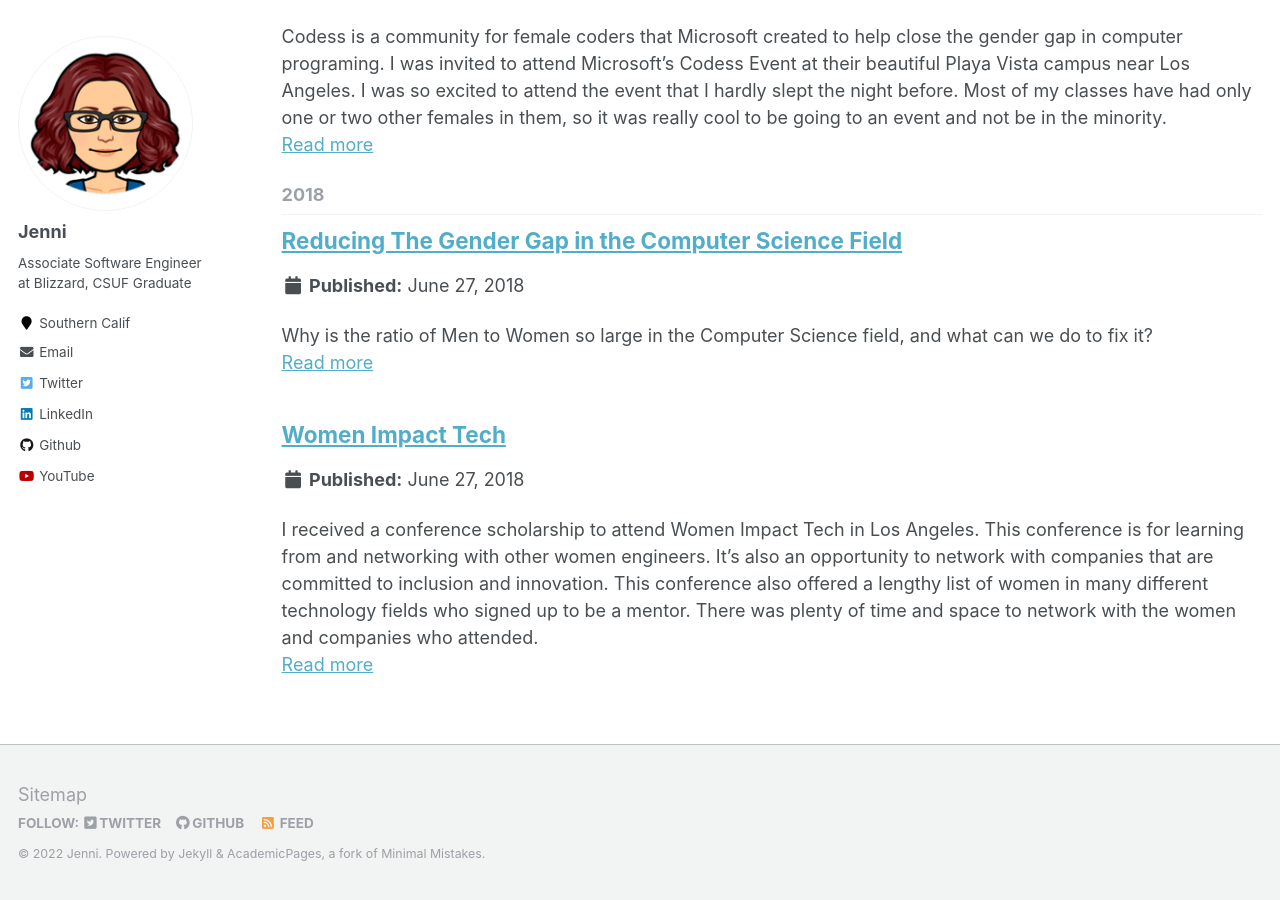
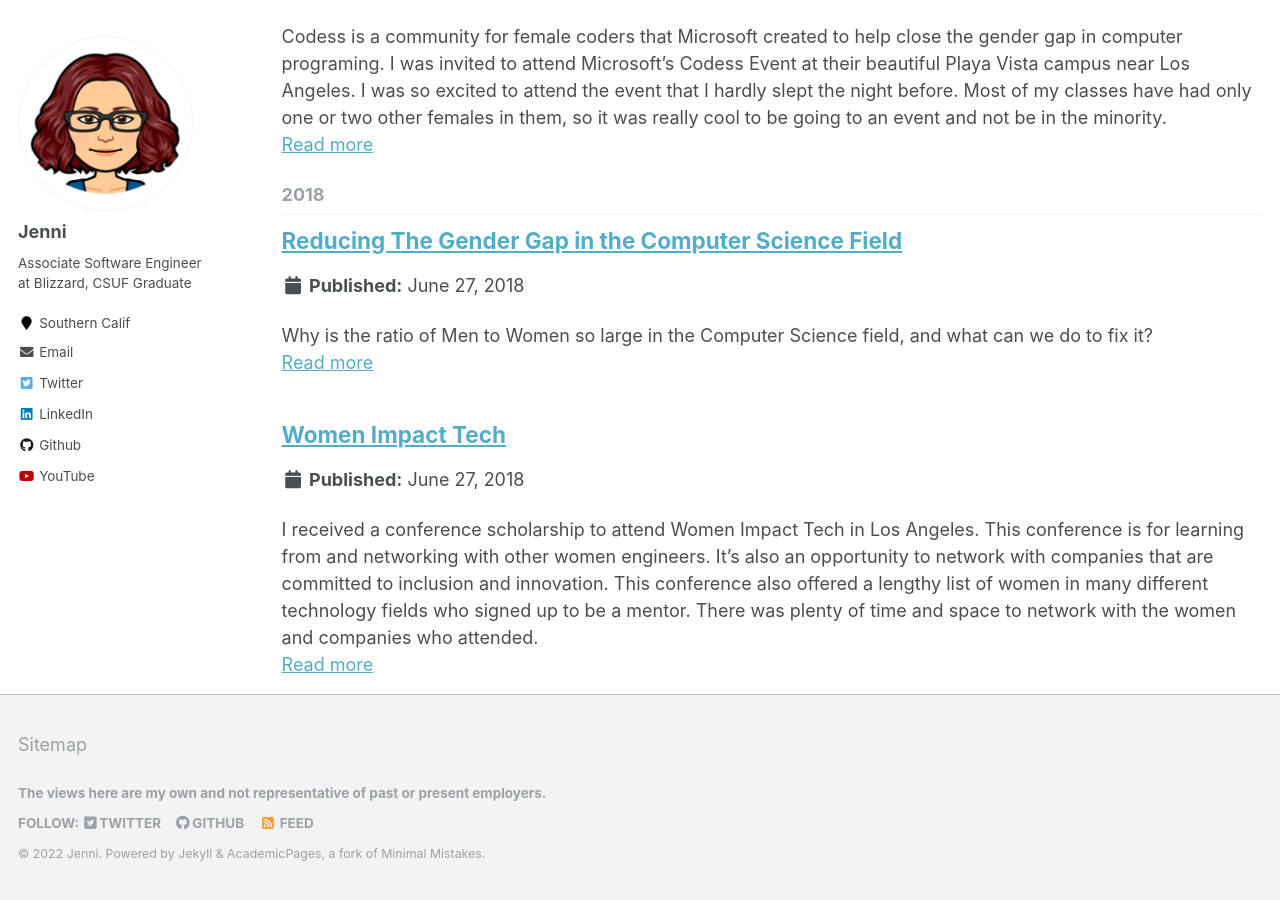
Before and after one commit to JenniTheDev/jennithedev.github.io, a Jekyll site: the page built from _pages/main.html, in a window 1280 px wide and 900 px high, scrolled down 4560 px. Built offline with Jekyll 4.4.1, drawn with Linux system fonts in a browser that asks for light colours.

Commit message:
Footer again

```diff
--- a/_includes/footer/custom.html
+++ b/_includes/footer/custom.html
@@ -1,3 +1,3 @@
 <!-- start custom footer snippets -->
-<a href="/sitemap/">Sitemap</a><title>The views here are my own and not representative of past or present employers.</title>
+<a href="/sitemap/">Sitemap</a> <h6> The views here are my own and not representative of past or present employers.</h6>
 <!-- end custom footer snippets -->
```
